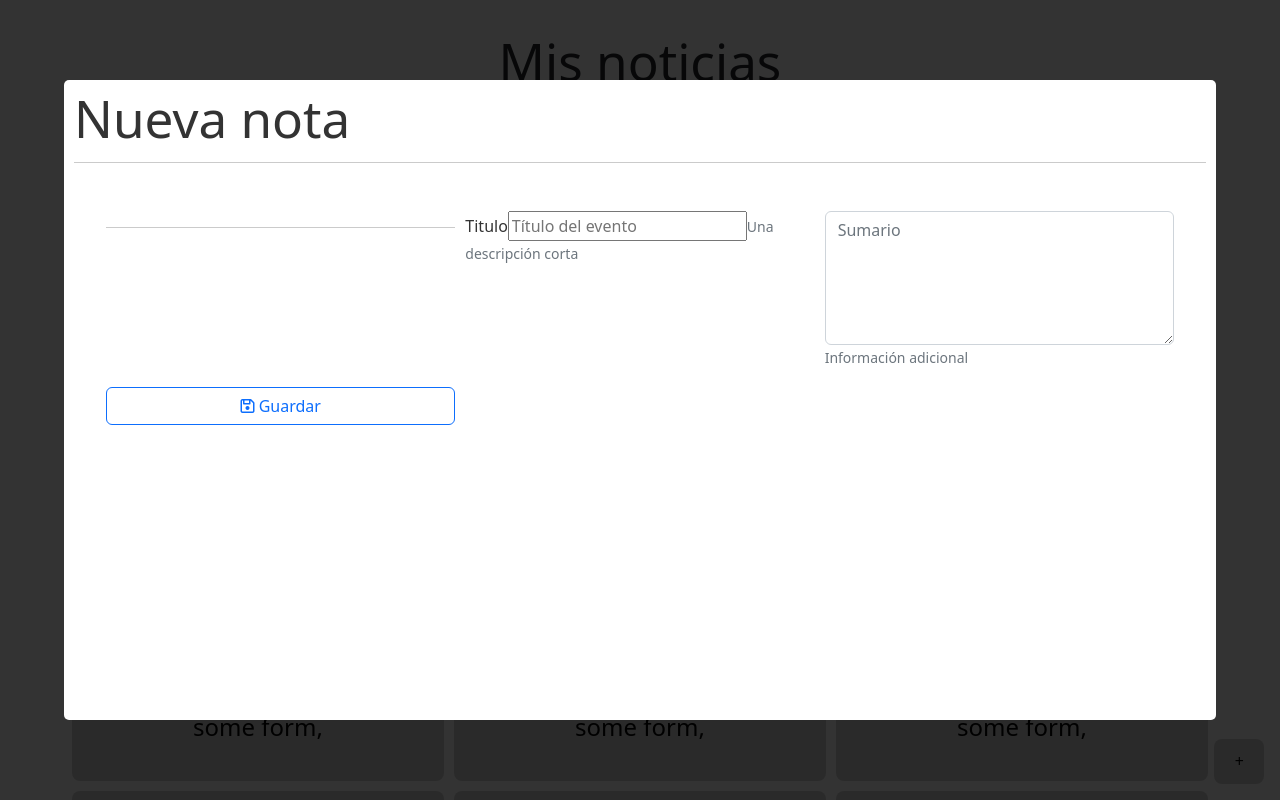
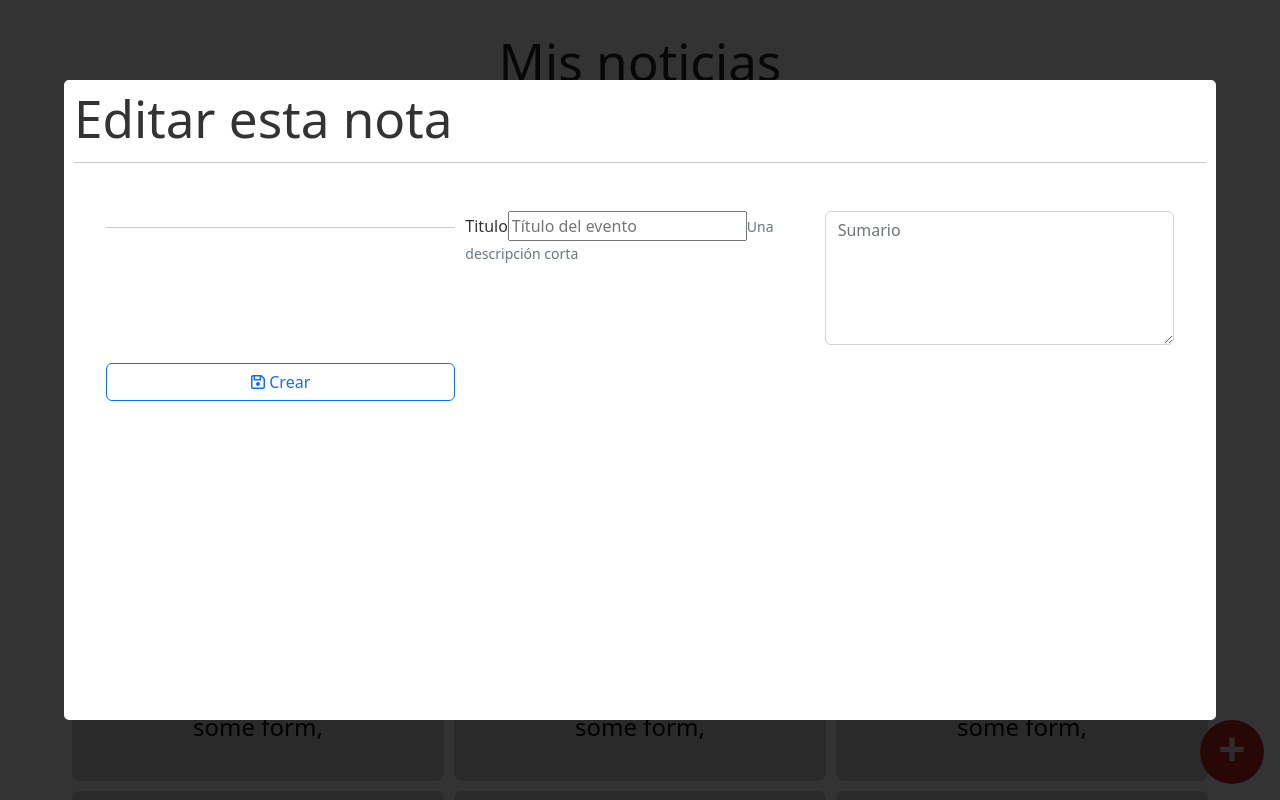
Before and after one commit to ferpmdev/newsFront, a React (Vite) app: page / in a window 1280 px wide. Both pictures are taken after a click on the button 258 px from the left and 296 px from the top of the page. Shown: the top 800 px of the page. Built offline with nearby package versions, Linux system fonts and the light colour scheme.

Commit message:
sólo tengo el store del modal

```diff
--- a/src/App.css
+++ b/src/App.css
@@ -25,7 +25,6 @@
   position: fixed;
   bottom: 1rem;
   right: 1rem;
-  z-index: 1;
-  display: flex;
+  z-index: 10;
   gap: 1rem;
 }
--- a/src/App.jsx
+++ b/src/App.jsx
@@ -4,9 +4,10 @@ import { NewsModule1 } from './components/NewsModule1/NewsModule1';
 import { Button } from './components/Button/Button';
 import { Alert } from './components/Alert/Alert';
 import './App.css'
-import { NewsModal } from './components/NewsModal/NewsModal';
+import { CreateModal } from './components/CreateModal/CreateModal';
 import { useModalStore } from './hooks/useModalStore';
 import { EditModal } from './components/EditModal/EditModal';
+import { CreateButton } from './components/CreateButton/CreateButton';
 
 function App() {
   const [showAlert, setShowAlert] = useState(false)
@@ -17,13 +18,13 @@ function App() {
   }
 
   const { notes } = useSelector((state) => state.news)
-  const { openEditModal } = useModalStore()
+  const { openEditModal, openCreateModal } = useModalStore()
 
   return (
     <>
 
         <div className='parent' >
-          <NewsModal/>
+          <CreateModal/>
           <EditModal/>
           <hr />
           <h1>Mis noticias</h1>
@@ -35,7 +36,8 @@ function App() {
             }
           </main>
           <nav className='sb'>
-            <Button content={'+'} onClickButton={openEditModal} />
+            <CreateButton />
+            {/* <Button content={'+'} onClickButton={openCreateModal} /> */}
           </nav>
         </div>
     </>
--- /dev/null
+++ b/src/components/CreateButton/CreateButton.jsx
@@ -0,0 +1,16 @@
+import { useModalStore } from '../../hooks/useModalStore'
+import './createButton.css'
+
+export const CreateButton = () => {
+
+  const { openCreateModal } = useModalStore()
+
+
+  return (
+    <>
+      <div className='cb' onClick={openCreateModal} >
+        <h5 className='cb-h5' >+</h5>
+      </div>
+    </>
+  )
+}
--- /dev/null
+++ b/src/components/CreateButton/createButton.css
@@ -0,0 +1,17 @@
+.cb {
+    width: 5vw;
+    height: 5vw;
+    border-radius: 5vw;
+    background-color: rgb(202, 36, 36);
+    color: rgb(224, 224, 223);
+    display: flex;
+    flex-direction: column;
+    align-items: center;
+    justify-content: center;
+}
+
+.cb-h5 {
+    font-size: 3rem;
+    font-weight: 900;
+    text-align: center;
+}
--- a/src/components/NewsModal/NewsModal.jsx
+++ b/src/components/CreateModal/CreateModal.jsx
@@ -17,18 +17,17 @@ const customStyles = {
 
 Modal.setAppElement('#root');
 
-export const NewsModal = () => {
+export const CreateModal = () => {
 
-    const { isNewsModalOpen, closeNewsModal } = useModalStore()
+    const { isCreateModalOpen, closeCreateModal } = useModalStore()
     const { notes } = useSelector((state) => state.news)
 
 
     const onCloseModal = () => {
-        closeNewsModal()
+        closeCreateModal()
     }
 
     const onInputChanged = ({ target }) => {
-        console.log(target.value)
 
     }
 
@@ -48,7 +47,6 @@ export const NewsModal = () => {
         //     // TODO:
         //     await startSavingEvent( formValues );
         closeDateModal();
-        console.log('se ejecutó closeNewsModal')
         //     setFormSubmitted(false);
     }
 
@@ -56,14 +54,15 @@ export const NewsModal = () => {
     return (
         <>
             <Modal
-                isOpen={isNewsModalOpen}
+                isOpen={isCreateModalOpen}
                 onRequestClose={onCloseModal}
                 style={customStyles}
                 className="modal"
                 overlayClassName="modal-fondo"
                 closeTimeoutMS={200}
             >
-                <h1> Nueva nota </h1>
+                <h1> Crea una nota nueva</h1>
+
                 <hr />
                 <form className="container">
 
--- a/src/components/EditModal/EditModal.jsx
+++ b/src/components/EditModal/EditModal.jsx
@@ -33,7 +33,7 @@ export const EditModal = () => {
                 overlayClassName="modal-fondo"
                 closeTimeoutMS={200}
             >
-                <h1> Crea una nota nueva</h1>
+                <h1> Editar esta nota</h1>
                 <hr />
 
                 <form className="container">
--- a/src/components/NewsModule1/NewsModule1.jsx
+++ b/src/components/NewsModule1/NewsModule1.jsx
@@ -3,10 +3,10 @@ import './modNews.css';
 import { useModalStore } from '../../hooks/useModalStore';
 
 export const NewsModule1 = ({ id, title, summary }) => {
-    const { openNewsModal } = useModalStore()
+    const { openEditModal } = useModalStore()
 
     return (
-        <button onClick={openNewsModal} >
+        <button onClick={openEditModal} >
             <article className="itemNews">
                 <h1>{title}</h1>
                 <h4 className='summary' >{summary}</h4>
--- a/src/hooks/useModalStore.js
+++ b/src/hooks/useModalStore.js
@@ -1,18 +1,18 @@
 import { useDispatch, useSelector } from 'react-redux'
-import { onNewsOpenModal, onEditCloseModal, onEditOpenModal, onNewsCloseModal } from '../store'
+import { onCreateOpenModal, onEditCloseModal, onEditOpenModal, onCreateCloseModal } from '../store'
 
 export const useModalStore = () => {
 
     const dispatch = useDispatch()
 
-    const { isNewsModalOpen, isEditModalOpen } = useSelector(state => state.modal)
+    const { isCreateModalOpen, isEditModalOpen } = useSelector(state => state.modal)
 
-    const openNewsModal = () => {
-        dispatch(onNewsOpenModal())
+    const openCreateModal = () => {
+        dispatch(onCreateOpenModal())
     }
 
-    const closeNewsModal = () => {
-        dispatch(onNewsCloseModal())
+    const closeCreateModal = () => {
+        dispatch(onCreateCloseModal())
     }
 
     const openEditModal = () => {
@@ -27,12 +27,12 @@ export const useModalStore = () => {
 
         //* Propiedades
         isEditModalOpen,
-        isNewsModalOpen,
+        isCreateModalOpen,
         //* Metodos
         openEditModal,
         closeEditModal,
-        openNewsModal,
-        closeNewsModal
+        openCreateModal,
+        closeCreateModal
 
     }
 }
--- a/src/store/modal/modalSlice.js
+++ b/src/store/modal/modalSlice.js
@@ -1,7 +1,7 @@
 import { createSlice } from '@reduxjs/toolkit'
 
 const initialState = {
-    isNewsModalOpen: false,
+    isCreateModalOpen: false,
     isEditModalOpen: false,
 
 }
@@ -11,11 +11,11 @@ export const modalSlice = createSlice({
     initialState,
     reducers: {
 
-        onNewsOpenModal: (state ) => {
-            state.isNewsModalOpen = true;
+        onCreateOpenModal: (state ) => {
+            state.isCreateModalOpen = true;
         },
-        onNewsCloseModal: (state) => {
-            state.isNewsModalOpen = false;
+        onCreateCloseModal: (state) => {
+            state.isCreateModalOpen = false;
         },
 
         onEditOpenModal: (state ) => {
@@ -27,4 +27,4 @@ export const modalSlice = createSlice({
     },
 })
 
-export const { onNewsOpenModal, onNewsCloseModal, onEditOpenModal, onEditCloseModal } = modalSlice.actions
+export const { onCreateOpenModal, onCreateCloseModal, onEditOpenModal, onEditCloseModal } = modalSlice.actions
--- a/src/store/news/newsSlice.js
+++ b/src/store/news/newsSlice.js
@@ -7,7 +7,6 @@ const initialState = {
     isSaving: true,
     messageSave: '',
     posted: null,
-
 }
 
 export const newsSlice = createSlice({
@@ -17,20 +16,26 @@ export const newsSlice = createSlice({
         getOne: (state) => {
             state.news[0]
         },
-        createNote: (state, action) => {
+        // createNote: (state, action) => {
 
-        },
-        postNote: (state, action) => {
+        // },
+        // postNote: (state, action) => {
 
-        },
-        updateNote:  (state, action) => {
+        // },
+        // updateNote:  (state, action) => {
 
-        },
-        deleteNoteById:  (state, action) => {
+        // },
+        // deleteNoteById:  (state, action) => {
 
-        },
+        // },
 
     },
 })
 
-export const { getOne, createNote, postNote, updateNote, deleteNoteById } = newsSlice.actions
+export const {
+    getOne,
+    // createNote,
+    // postNote,
+    // updateNote,
+    // deleteNoteById
+} = newsSlice.actions
```
Also changed, not shown: src/components/EditButton/EditButton.jsx (deleted, +0 -18 lines).
